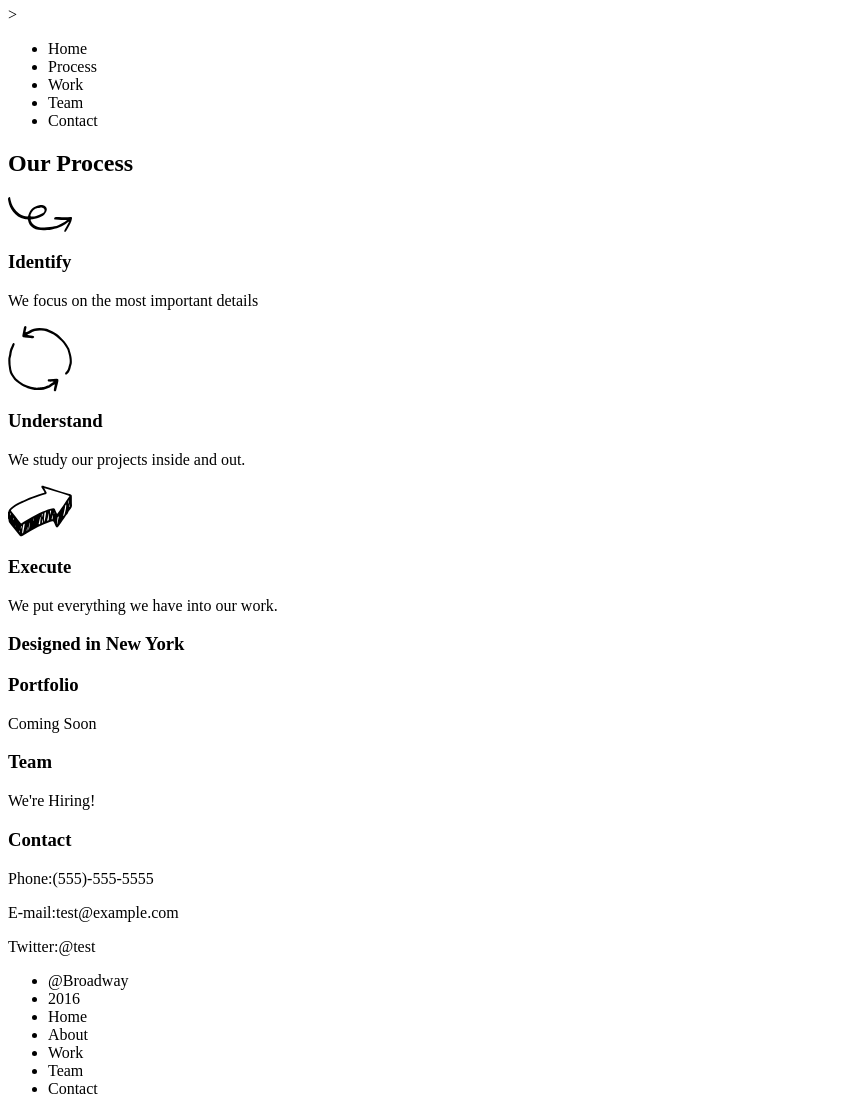
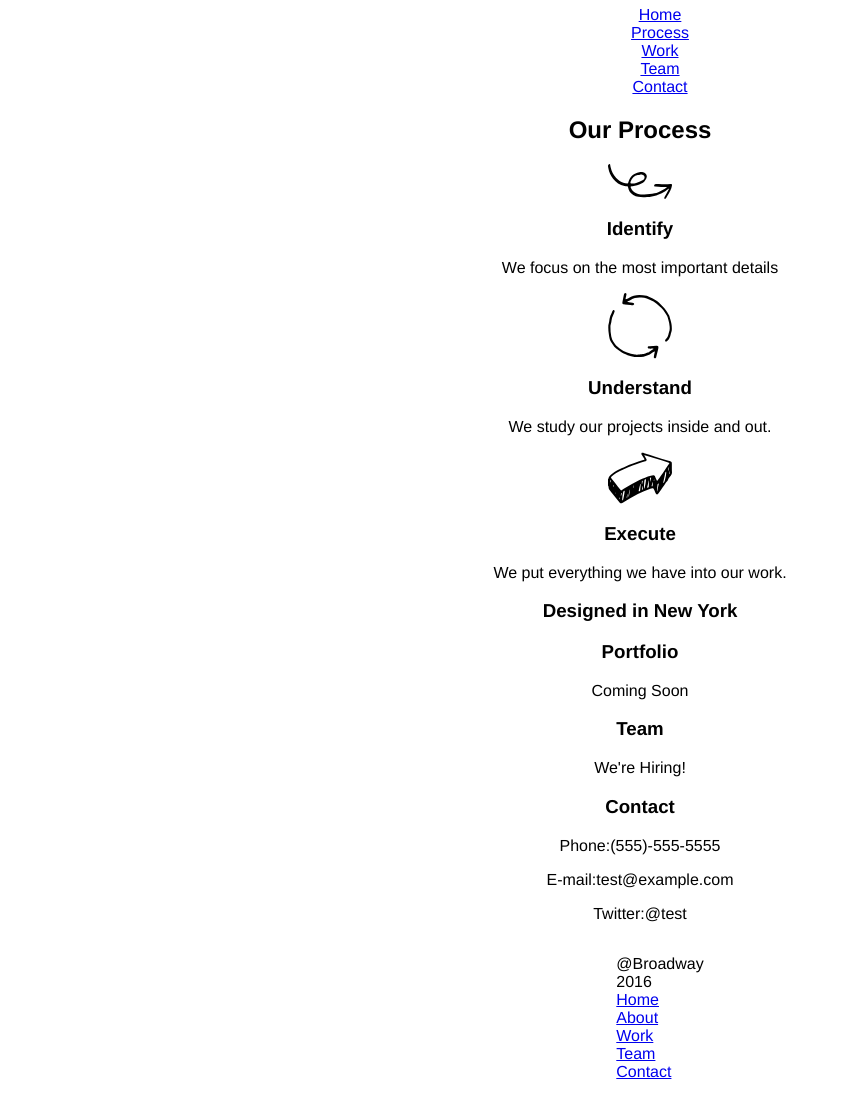
Before and after one commit to Ace7884/CodeCademy-Broadway, a plain HTML site: page index.html in a window 1280 px wide. Shown: the part 60-1174 px from the top of the page, without its empty margins (0-841 px from the left). Drawn offline with Linux system fonts and the light colour scheme.

Commit message:
Nav functionality added footer still nav vert

```diff
--- a/css/style.css
+++ b/css/style.css
@@ -0,0 +1,15 @@
+body {
+text-align:center;
+font-family: helvetica,sans-serif;
+}
+
+li
+,#footer {
+    list-style:none;
+
+}
+#footer{
+    text-align:left;
+    display:inline-block;
+
+}
--- a/index.html
+++ b/index.html
@@ -8,14 +8,14 @@
 </head>
 
 <body>
-        <div id="heading&Nav">
-            <h1>Broadway Design</h1>>
+        <div id="headingAndNav">
+            <h1>Broadway Design</h1>
             <ul>
-              <li>Home</li>
-              <li>Process</li>
-              <li>Work</li>
-              <li>Team</li>
-              <li>Contact</li>
+              <li><a href="#">Home</a></li>
+              <li><a href="#">Process</a></li>
+              <li><a href="#">Work</a></li>
+              <li><a href="#">Team</a></li>
+              <li><a href="#">Contact</a></li>
             </ul>
         </div>
 
@@ -42,14 +42,14 @@
         </div>
 
         <div id="footer">
-            <ul>
-              <li>@Broadway</li>
-              <li>2016</li>
-              <li>Home</li>
-              <li>About</li>
-              <li>Work</li>
-              <li>Team</li>
-              <li>Contact</li>
+            <ul id="horizontalNav">
+              <li>@Broadway </li>
+              <li>2016 </li>
+              <li><a href="#">Home</a></li>
+              <li><a href="#">About</a></li>
+              <li><a href="#">Work</a></li>
+              <li><a href="#">Team</a></li>
+              <li><a href="#">Contact</a></li>
             </ul>
         </div>
 </body>
```
